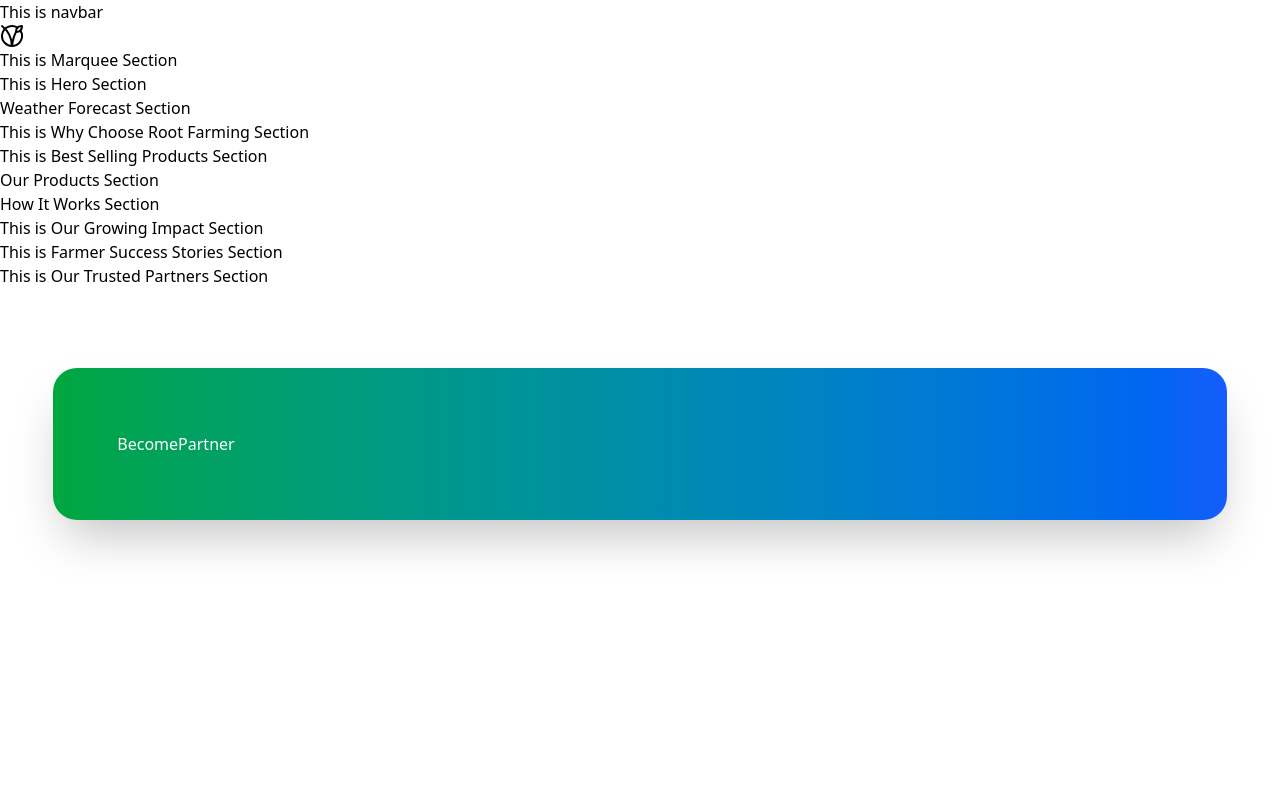
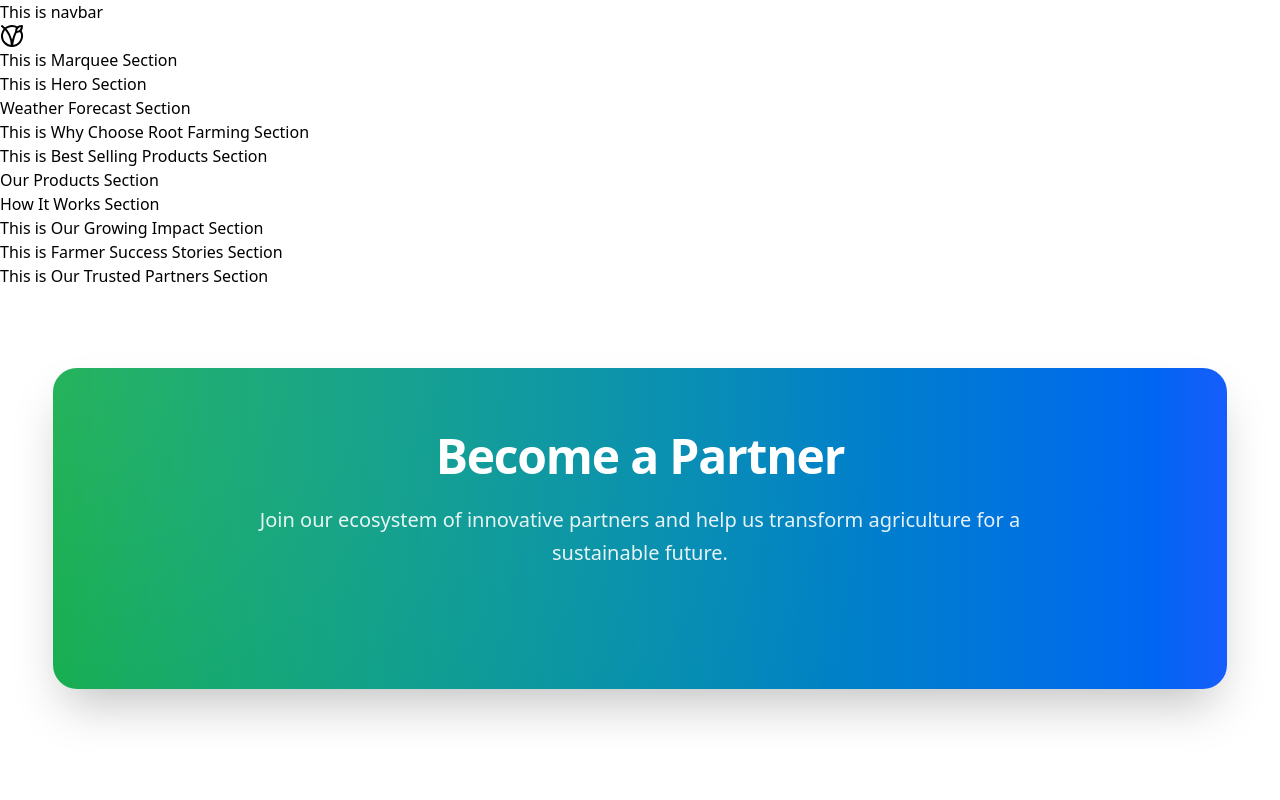
Before and after one commit to Subroto89/root-farming-frontend, a React (Vite) app: page / in a window 1280 px wide. Shown: the top 800 px of the page. Built offline with nearby package versions, Linux system fonts and the light colour scheme.

Commit message:
become patners heading done

```diff
--- a/src/components/HomePage/BecomePartner.jsx
+++ b/src/components/HomePage/BecomePartner.jsx
@@ -3,7 +3,17 @@ import React from 'react';
 const BecomePartner = () => {
   return (
     <div className=" max-w-11/12 mx-auto relative bg-gradient-to-r from-green-600 to-blue-600 rounded-3xl shadow-2xl p-10 lg:p-16 text-white my-20 overflow-hidden">
-      BecomePartner
+      <div className="absolute inset-0 bg-[radial-gradient(circle_at_top_left,rgba(255,255,255,0.15),transparent_70%)]"></div>
+
+      <div className="relative text-center mb-14">
+        <h2 className="text-4xl md:text-5xl font-bold mb-6 tracking-tight">
+          Become a Partner
+        </h2>
+        <p className="text-lg md:text-xl opacity-90 max-w-3xl mx-auto leading-relaxed">
+          Join our ecosystem of innovative partners and help us transform
+          agriculture for a sustainable future.
+        </p>
+      </div>
     </div>
   );
 };
```
